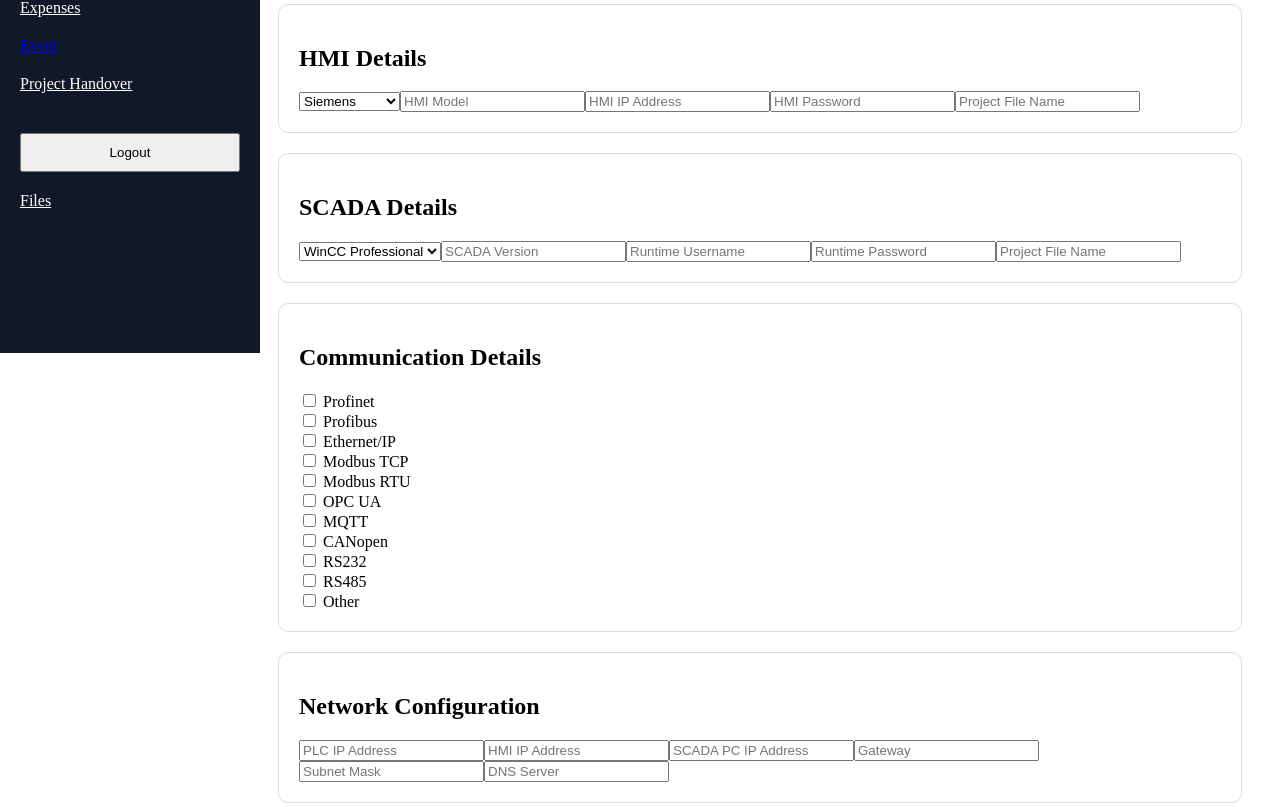
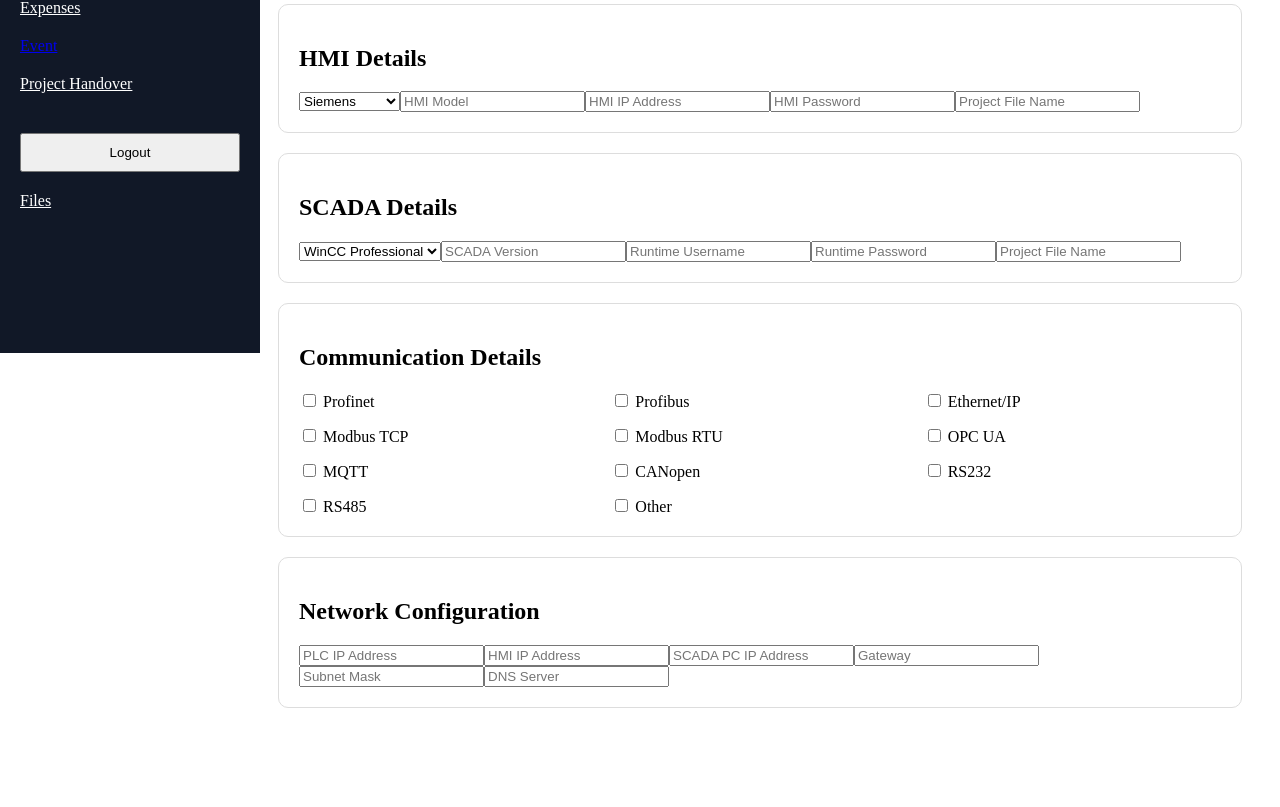
Before and after one commit to SnehalBagal/sia-frontend, a React (Vite) app: page /project-handover in a window 1280 px wide. Shown: the part 487-1294 px from the top of the page. After the commit the page ends 1233 px from the top, so only its background shows below. Built offline with nearby package versions, Linux system fonts and the light colour scheme; no server answers.

Commit message:
Added Project Handover UI

```diff
--- a/src/pages/project-handover.jsx
+++ b/src/pages/project-handover.jsx
@@ -186,32 +186,39 @@ export default function ProjectHandover() {
                 marginTop: "20px"
             }}
         >
-
             <h2>Communication Details</h2>
 
-          <label><input type="checkbox" /> Profinet</label><br />
+            <div
+                style={{
+                    display: "grid",
+                    gridTemplateColumns: "repeat(3, 1fr)",
+                    gap: "15px",
+                    marginTop: "15px"
+            }}
+            >
+            <label><input type="checkbox" /> Profinet</label>
 
-          <label><input type="checkbox" /> Profibus</label><br />
+            <label><input type="checkbox" /> Profibus</label>
 
-          <label><input type="checkbox" /> Ethernet/IP</label><br />
+            <label><input type="checkbox" /> Ethernet/IP</label>
 
-          <label><input type="checkbox" /> Modbus TCP</label><br />
+            <label><input type="checkbox" /> Modbus TCP</label>
 
-          <label><input type="checkbox" /> Modbus RTU</label><br />
+            <label><input type="checkbox" /> Modbus RTU</label>
 
-          <label><input type="checkbox" /> OPC UA</label><br />
+            <label><input type="checkbox" /> OPC UA</label>
 
-          <label><input type="checkbox" /> MQTT</label><br />
+            <label><input type="checkbox" /> MQTT</label>
 
-          <label><input type="checkbox" /> CANopen</label><br />
+            <label><input type="checkbox" /> CANopen</label>
 
-          <label><input type="checkbox" /> RS232</label><br />
+            <label><input type="checkbox" /> RS232</label>
 
-          <label><input type="checkbox" /> RS485</label><br />
+            <label><input type="checkbox" /> RS485</label>
 
             <label><input type="checkbox" /> Other</label>
-
-        </div>   {/* Communication Ends */}
+        </div>
+        </div>
 
         <div
           style={{
```
Lines whose indentation alone changed are shown as unchanged.
